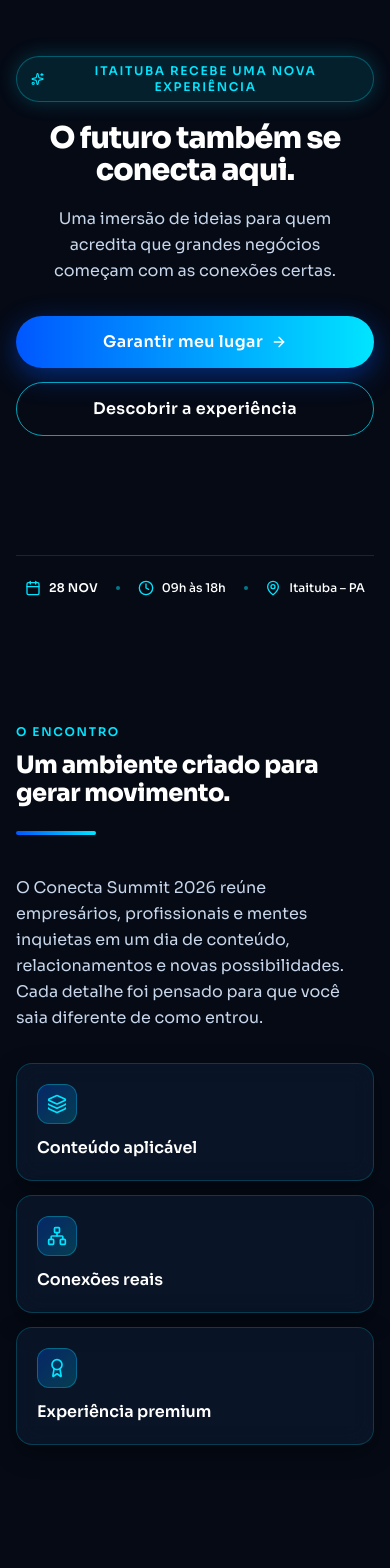
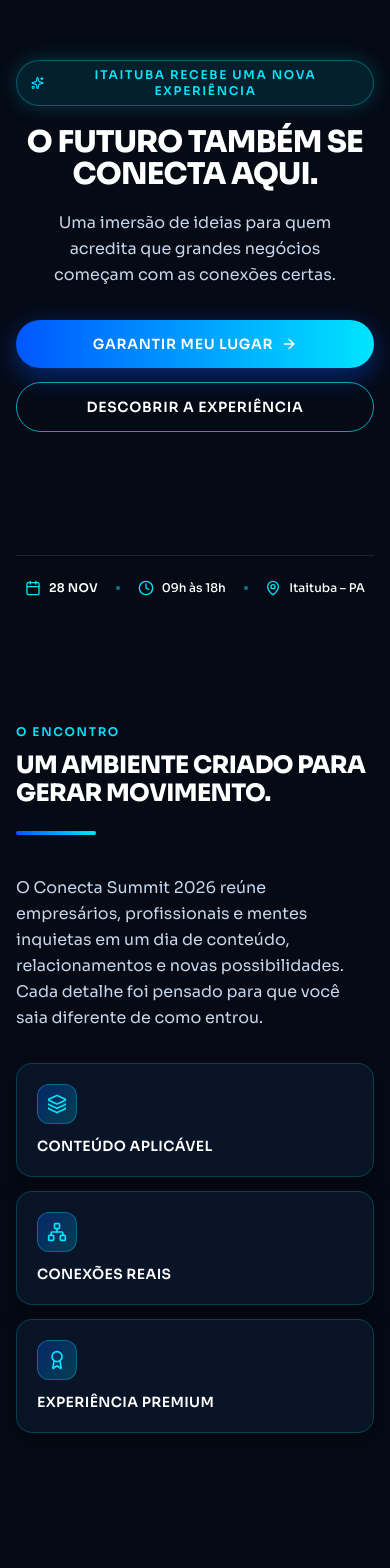
Before and after one commit to davidcris066-oss/conecta-summit-2026-s10tu5giw, a React (Vite) app: page / in a window 390 px wide. Shown: the part 200-1768 px from the top of the page. Built offline with nearby package versions, Linux system fonts and the light colour scheme; what pocketbase would draw is missing.

Commit message:
Deixar títulos, CTAs, kickers, perguntas do FAQ e rótulos de destaque em caixa alta

```diff
--- a/src/components/BadgeSection.tsx
+++ b/src/components/BadgeSection.tsx
@@ -72,7 +72,7 @@
 
           <h2
             id="cracha-title"
-            className="font-sora font-extrabold text-2xl sm:text-4xl lg:text-5xl text-white tracking-[-0.02em] leading-[1.15] mb-5"
+            className="font-sora font-extrabold uppercase text-2xl sm:text-4xl lg:text-5xl text-white tracking-tight sm:tracking-[-0.01em] leading-[1.15] mb-5"
           >
             Este lugar já tem o seu nome.
           </h2>
--- a/src/components/FaqSection.tsx
+++ b/src/components/FaqSection.tsx
@@ -68,7 +68,7 @@
           </span>
           <h2
             id="faq-title"
-            className="font-sora font-extrabold text-2xl sm:text-4xl lg:text-5xl text-white tracking-[-0.02em] leading-[1.15] mb-5"
+            className="font-sora font-extrabold uppercase text-2xl sm:text-4xl lg:text-5xl text-white tracking-tight sm:tracking-[-0.01em] leading-[1.15] mb-5"
           >
             Perguntas frequentes
           </h2>
@@ -101,7 +101,7 @@
                   onClick={() => toggleItem(faq.id)}
                   className="w-full min-h-[52px] sm:min-h-[58px] px-5 sm:px-6 py-4 flex items-center justify-between text-left gap-4 cursor-pointer focus-visible:ring-2 focus-visible:ring-[#00E5FF]"
                 >
-                  <span className="font-sora font-semibold text-white text-base sm:text-lg tracking-tight">
+                  <span className="font-sora font-semibold uppercase text-white text-sm sm:text-base tracking-tight leading-snug">
                     {faq.question}
                   </span>
                   <div
--- a/src/components/FloatingCta.tsx
+++ b/src/components/FloatingCta.tsx
@@ -20,10 +20,10 @@
         className="pointer-events-auto w-full max-w-sm min-h-[52px] px-5 py-2.5 rounded-full bg-gradient-to-r from-black via-[#0A1428] to-[#0057FF] border border-[#00E5FF]/40 text-white shadow-[0_10px_30px_rgba(0,0,0,0.8),0_0_20px_rgba(0,229,255,0.35)] flex items-center justify-between gap-3 active:scale-[0.98] transition-transform"
       >
         <div className="flex flex-col text-left">
-          <span className="font-sora font-bold text-sm text-white tracking-tight leading-tight">
+          <span className="font-sora font-bold uppercase text-xs sm:text-sm text-white tracking-wider leading-tight">
             Garantir minha vaga
           </span>
-          <span className="text-[11px] text-[#00E5FF] font-medium leading-tight">
+          <span className="text-[10px] sm:text-[11px] text-[#00E5FF] font-medium uppercase tracking-wider leading-tight">
             Conecta Summit 2026
           </span>
         </div>
--- a/src/components/HeroSection.tsx
+++ b/src/components/HeroSection.tsx
@@ -88,7 +88,7 @@
         {/* Main Title (Verbatim) */}
         <h1
           id="hero-title"
-          className="font-sora font-extrabold text-white text-3xl sm:text-5xl md:text-6xl lg:text-7xl tracking-[-0.03em] leading-[1.08] max-w-3xl mb-5"
+          className="font-sora font-extrabold uppercase text-white text-3xl sm:text-5xl md:text-6xl lg:text-7xl tracking-tight sm:tracking-[-0.01em] leading-[1.08] max-w-3xl mb-5"
         >
           O futuro também se conecta aqui.
         </h1>
@@ -104,7 +104,7 @@
           <button
             type="button"
             onClick={onRegisterClick}
-            className="w-full sm:w-auto min-h-[48px] px-8 py-3.5 rounded-full bg-gradient-to-r from-[#0057FF] to-[#00E5FF] hover:from-[#004AD6] hover:to-[#00D0E8] text-white font-semibold text-base tracking-wide shadow-[0_8px_28px_rgba(0,87,255,0.45)] hover:shadow-[0_12px_36px_rgba(0,229,255,0.5)] transition-all duration-300 hover:-translate-y-0.5 active:translate-y-0 flex items-center justify-center gap-2"
+            className="w-full sm:w-auto min-h-[48px] px-8 py-3.5 rounded-full bg-gradient-to-r from-[#0057FF] to-[#00E5FF] hover:from-[#004AD6] hover:to-[#00D0E8] text-white font-semibold uppercase text-sm sm:text-base tracking-wider shadow-[0_8px_28px_rgba(0,87,255,0.45)] hover:shadow-[0_12px_36px_rgba(0,229,255,0.5)] transition-all duration-300 hover:-translate-y-0.5 active:translate-y-0 flex items-center justify-center gap-2"
           >
             <span>Garantir meu lugar</span>
             <ArrowRight className="w-4 h-4" />
@@ -113,7 +113,7 @@
           <button
             type="button"
             onClick={onExploreClick}
-            className="w-full sm:w-auto min-h-[48px] px-7 py-3.5 rounded-full bg-transparent border border-[#00E5FF]/70 hover:border-[#00E5FF] hover:bg-[#00E5FF]/10 text-white font-semibold text-base tracking-wide transition-all duration-300 hover:-translate-y-0.5 flex items-center justify-center gap-2"
+            className="w-full sm:w-auto min-h-[48px] px-7 py-3.5 rounded-full bg-transparent border border-[#00E5FF]/70 hover:border-[#00E5FF] hover:bg-[#00E5FF]/10 text-white font-semibold uppercase text-sm sm:text-base tracking-wider transition-all duration-300 hover:-translate-y-0.5 flex items-center justify-center gap-2"
           >
             <span>Descobrir a experiência</span>
           </button>
--- a/src/components/JourneySection.tsx
+++ b/src/components/JourneySection.tsx
@@ -42,7 +42,7 @@
         </span>
         <h2
           id="jornada-title"
-          className="font-sora font-extrabold text-2xl sm:text-4xl lg:text-5xl text-white tracking-[-0.02em] leading-[1.15]"
+          className="font-sora font-extrabold uppercase text-2xl sm:text-4xl lg:text-5xl text-white tracking-tight sm:tracking-[-0.01em] leading-[1.15]"
         >
           A Jornada do Participante
         </h2>
@@ -78,7 +78,7 @@
                 </div>
 
                 {/* Title (Verbatim) */}
-                <h3 className="font-sora font-bold text-xl sm:text-2xl text-white tracking-tight mb-3">
+                <h3 className="font-sora font-bold uppercase text-lg sm:text-xl text-white tracking-tight mb-3">
                   {step.title}
                 </h3>
 
--- a/src/components/PresentationSection.tsx
+++ b/src/components/PresentationSection.tsx
@@ -15,7 +15,7 @@
           </span>
           <h2
             id="apresentacao-title"
-            className="font-sora font-extrabold text-2xl sm:text-4xl lg:text-5xl text-white tracking-[-0.02em] leading-[1.15]"
+            className="font-sora font-extrabold uppercase text-2xl sm:text-4xl lg:text-5xl text-white tracking-tight sm:tracking-[-0.01em] leading-[1.15]"
           >
             Um ambiente criado para gerar movimento.
           </h2>
@@ -36,7 +36,7 @@
               <div className="w-10 h-10 rounded-xl bg-gradient-to-br from-[#0057FF]/30 to-[#00E5FF]/20 border border-[#00E5FF]/30 flex items-center justify-center text-[#00E5FF]">
                 <Layers className="w-5 h-5" />
               </div>
-              <span className="font-sora font-semibold text-white text-base">
+              <span className="font-sora font-semibold uppercase text-white text-sm sm:text-base tracking-wide">
                 Conteúdo aplicável
               </span>
             </div>
@@ -46,7 +46,9 @@
               <div className="w-10 h-10 rounded-xl bg-gradient-to-br from-[#0057FF]/30 to-[#00E5FF]/20 border border-[#00E5FF]/30 flex items-center justify-center text-[#00E5FF]">
                 <Network className="w-5 h-5" />
               </div>
-              <span className="font-sora font-semibold text-white text-base">Conexões reais</span>
+              <span className="font-sora font-semibold uppercase text-white text-sm sm:text-base tracking-wide">
+                Conexões reais
+              </span>
             </div>
 
             {/* Highlight 3: Experiência premium */}
@@ -54,7 +56,7 @@
               <div className="w-10 h-10 rounded-xl bg-gradient-to-br from-[#0057FF]/30 to-[#00E5FF]/20 border border-[#00E5FF]/30 flex items-center justify-center text-[#00E5FF]">
                 <Award className="w-5 h-5" />
               </div>
-              <span className="font-sora font-semibold text-white text-base">
+              <span className="font-sora font-semibold uppercase text-white text-sm sm:text-base tracking-wide">
                 Experiência premium
               </span>
             </div>
--- a/src/components/SpeakersSection.tsx
+++ b/src/components/SpeakersSection.tsx
@@ -256,7 +256,7 @@
         </span>
         <h2
           id="palestrantes-title"
-          className="font-sora font-extrabold text-2xl sm:text-4xl lg:text-5xl text-white tracking-[-0.02em] leading-[1.15] mb-5"
+          className="font-sora font-extrabold uppercase text-2xl sm:text-4xl lg:text-5xl text-white tracking-tight sm:tracking-[-0.01em] leading-[1.15] mb-5"
         >
           Encontros com quem transforma conhecimento em ação.
         </h2>
--- a/src/lib/pocketbase/schema.json
+++ b/src/lib/pocketbase/schema.json
@@ -1,5 +1,5 @@
 {
-  "generatedAt": "2026-09-15T14:51:46.356Z",
+  "generatedAt": "2026-09-15T18:38:31.294Z",
   "collections": [
     {
       "name": "users",
```
Also changed, not shown: src/components/EventInfoSection.tsx (+7 -5 lines), src/components/RegistrationSection.tsx (+4 -4 lines), .skip.config.json.
